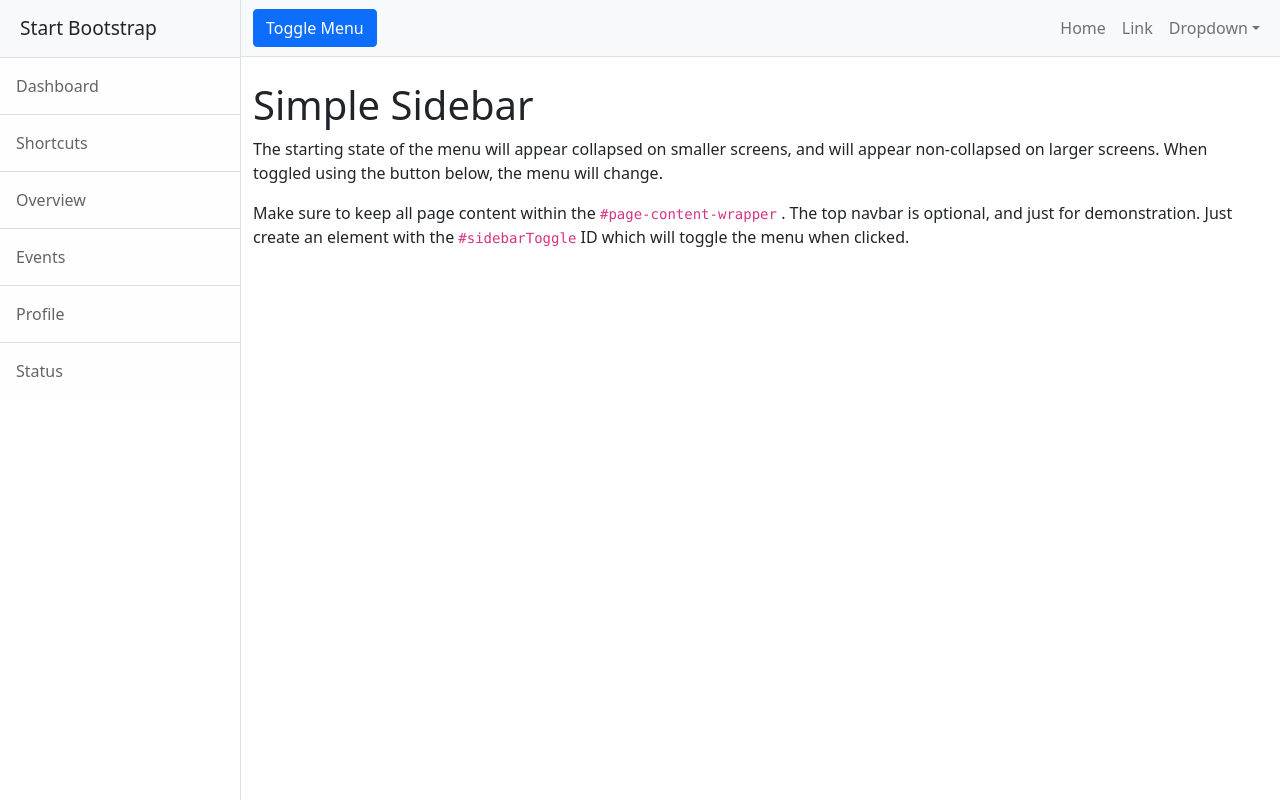
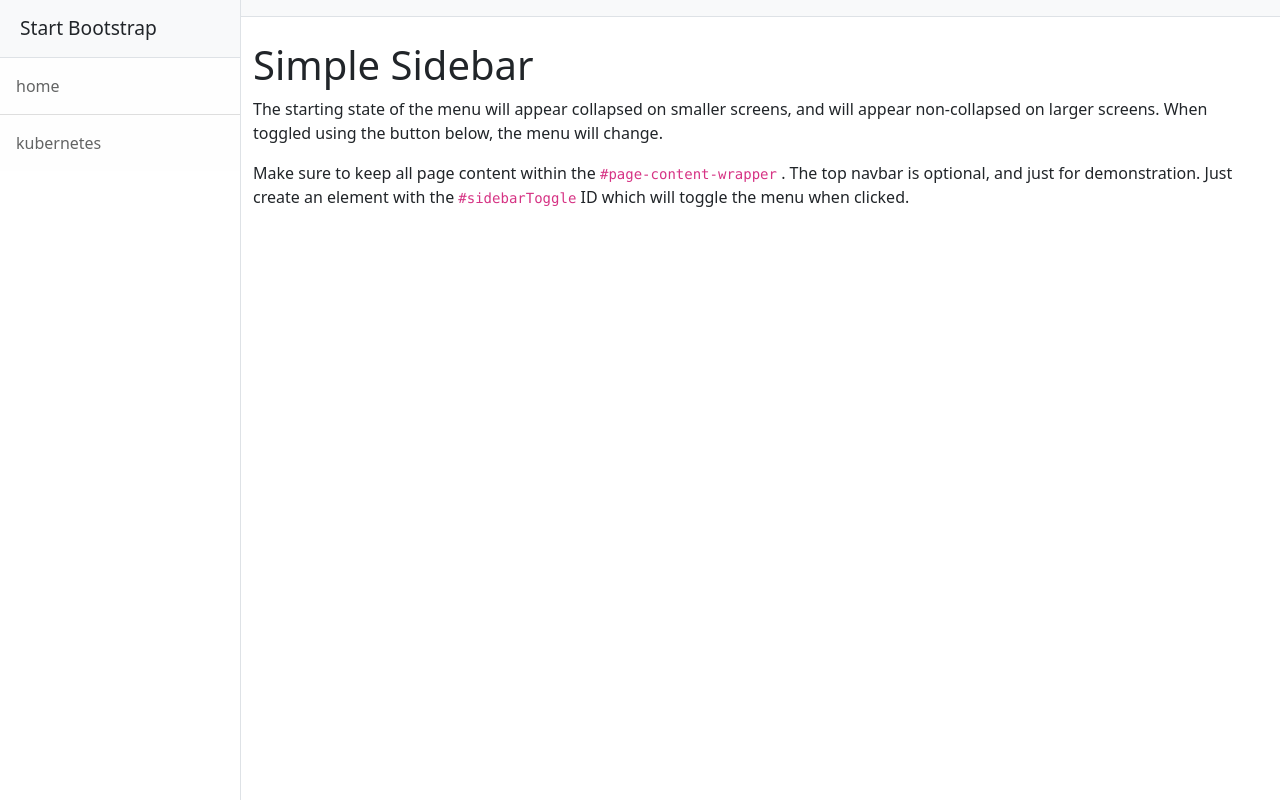
Before and after one commit to syk050/syk050.github.io, a plain HTML site: page index.html in a window 1280 px wide. Drawn offline with nearby package versions, Linux system fonts and the light colour scheme.

Commit message:
Update index.html

```diff
--- a/index.html
+++ b/index.html
@@ -17,18 +17,15 @@
             <div class="border-end bg-white" id="sidebar-wrapper">
                 <div class="sidebar-heading border-bottom bg-light">Start Bootstrap</div>
                 <div class="list-group list-group-flush">
-                    <a class="list-group-item list-group-item-action list-group-item-light p-3" href="#!">Dashboard</a>
-                    <a class="list-group-item list-group-item-action list-group-item-light p-3" href="#!">Shortcuts</a>
-                    <a class="list-group-item list-group-item-action list-group-item-light p-3" href="#!">Overview</a>
-                    <a class="list-group-item list-group-item-action list-group-item-light p-3" href="#!">Events</a>
-                    <a class="list-group-item list-group-item-action list-group-item-light p-3" href="#!">Profile</a>
-                    <a class="list-group-item list-group-item-action list-group-item-light p-3" href="#!">Status</a>
+                    <a class="list-group-item list-group-item-action list-group-item-light p-3" href="/">home</a>
+                    <a class="list-group-item list-group-item-action list-group-item-light p-3" href="/kubernetes">kubernetes</a>
                 </div>
             </div>
             <!-- Page content wrapper-->
             <div id="page-content-wrapper">
                 <!-- Top navigation-->
                 <nav class="navbar navbar-expand-lg navbar-light bg-light border-bottom">
+                    <!--
                     <div class="container-fluid">
                         <button class="btn btn-primary" id="sidebarToggle">Toggle Menu</button>
                         <button class="navbar-toggler" type="button" data-bs-toggle="collapse" data-bs-target="#navbarSupportedContent" aria-controls="navbarSupportedContent" aria-expanded="false" aria-label="Toggle navigation"><span class="navbar-toggler-icon"></span></button>
@@ -48,6 +45,7 @@
                             </ul>
                         </div>
                     </div>
+                    -->
                 </nav>
                 <!-- Page content-->
                 <div class="container-fluid">
```
